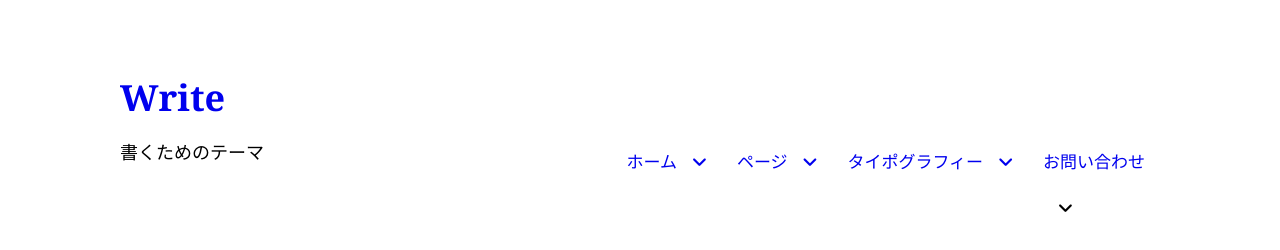
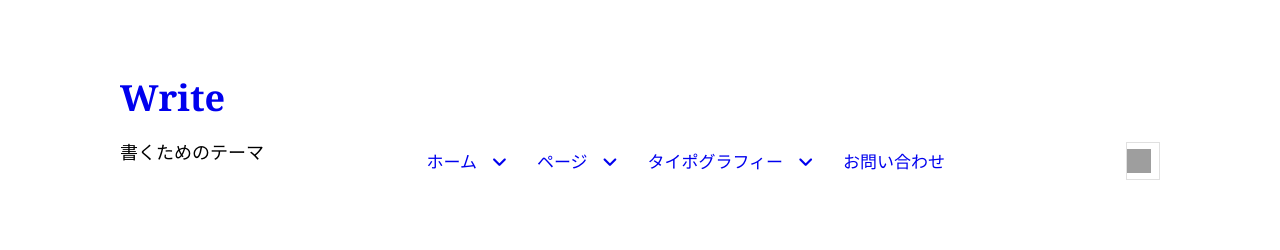
Before and after one commit to Tomoya-Ishiguro/mosya, a plain HTML site: page mosya5/write.html in a window 1280 px wide. Drawn offline with Linux system fonts and the light colour scheme; grey boxes are pictures that could not be loaded.

Commit message:
[Add]検索窓

```diff
--- a/mosya5/style.css
+++ b/mosya5/style.css
@@ -139,6 +139,11 @@ ul{
 	float: right;
 }
 
+.gnav{
+	padding-right: 200px;
+
+}
+
 .gnav li{
 	float: left;
 	font-size: 17px;
@@ -190,3 +195,35 @@ ul{
 	font-size: 18px;
 	margin-top: -10px;
 }
+
+.serch-wrapper{
+	height: 34px;
+	display: inline-block;
+	float: right;
+	position: relative;
+}
+
+.serch{
+	height: 34px;
+	width: 0px;
+	background: url(http://demo.themegraphy.com/write-ja/wp-content/themes/write/images/search-icon@2x.png)left center no-repeat;
+	background-size: 24px 24px;
+	padding-left: 30px;
+	font-size: 16px;
+	border:1px solid #e0e0e0;
+	position: absolute;
+	right: 0;
+	top: -5px;
+	outline: none;
+	cursor: pointer;
+	transition: 0.5s;
+}
+
+
+.serch:focus{
+	width: 210px;
+	height: 34px;
+	border:1px solid;
+	background-color: #fff;
+	cursor: text;
+}
--- a/mosya5/write.html
+++ b/mosya5/write.html
@@ -30,8 +30,13 @@
 							</ul>
 						</li>
 						<li><a href="#">タイポグラフィー<i class="fas fa-angle-down"></i></a></li>
-						<li><a href="#">お問い合わせ</a><i class="fas fa-angle-down"></i></li>
+						<li><a href="#">お問い合わせ</a></li>
 					</ul>
+				</div>
+				<div class="serch-wrapper">
+					<form action="">
+						<input type="text" name="q" class="serch" placeholder="検索...">
+					</form>
 				</div>
 			</div>
 		</div>
```
